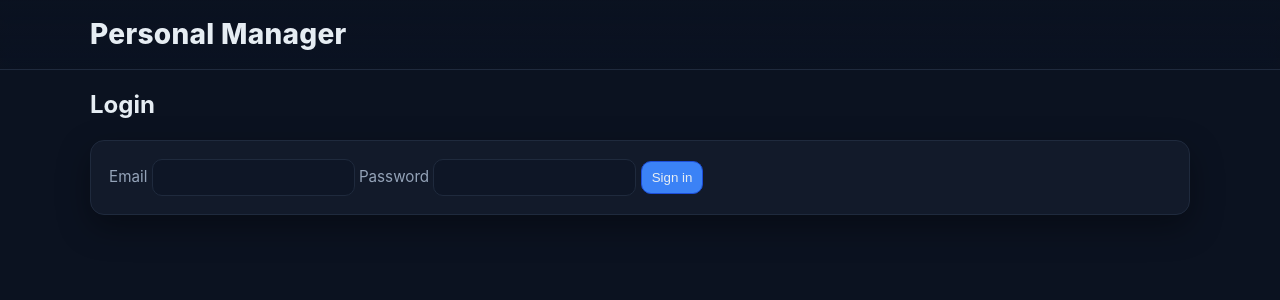
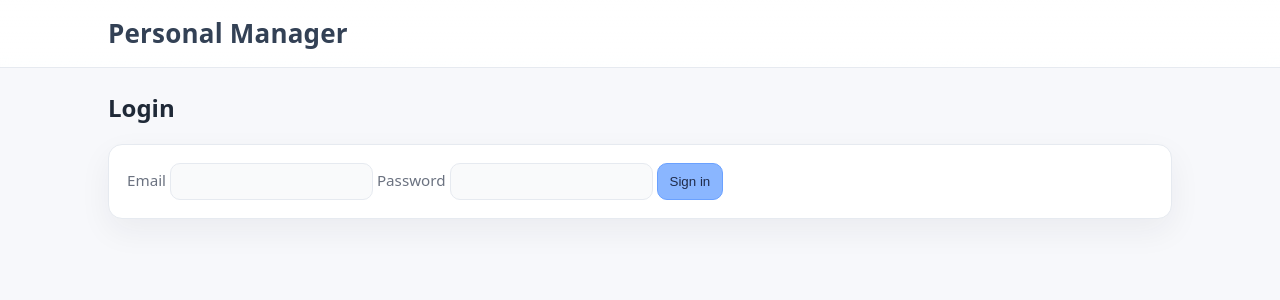
Before and after one commit to ukvass/personal_manager, a FastAPI app: page /login in a window 1280 px wide. Shown: the top 300 px of the page. Run offline with FastAPI, Linux system fonts and the light colour scheme; some libraries are stand-ins or nearby versions.

Commit message:
style: update CSS for a light pastel theme and improve layout structure

```diff
--- a/app/static/style.css
+++ b/app/static/style.css
@@ -1,83 +1,105 @@
-/* >>> NEW FILE: static/style.css
-   Purpose: minimal, clean styles. */
+/* Light, pastel theme with comfortable spacing */
 
 :root {
-  --bg: #0b0e14;
-  --card: #121826;
-  --text: #e6edf3;
-  --muted: #9aa4b2;
-  --primary: #4f46e5;
-  --secondary: #334155;
-  --danger: #dc2626;
-  --success: #16a34a;
-  --border: #263041;
+  /* Colors */
+  --bg: #f7f8fb;
+  --panel: #ffffff;
+  --panel-2: #f9fafb;
+  --text: #1f2937;
+  --muted: #6b7280;
+  --line: #e6eaf0;
+  --brand: #8ab6ff;       /* pastel blue */
+  --brand-700: #6aa1ff;
+  --success: #8bd3a8;     /* pastel green */
+  --danger: #f8a5a5;      /* pastel red */
+  --warning: #f7d5a8;
+
+  /* Spaces & shape */
+  --radius: 14px;
+  --radius-sm: 10px;
+  --shadow: 0 12px 32px rgba(31, 41, 55, 0.06);
+  --space-1: 6px;
+  --space-2: 10px;
+  --space-3: 14px;
+  --space-4: 18px;
+  --space-5: 22px;
 }
 
 * { box-sizing: border-box; }
-body {
+html, body {
   margin: 0;
-  font-family: ui-sans-serif, system-ui, -apple-system, Segoe UI, Roboto, Ubuntu, Cantarell, Noto Sans, Helvetica Neue, Arial, "Apple Color Emoji", "Segoe UI Emoji";
+  padding: 0;
   background: var(--bg);
   color: var(--text);
+  font-family: ui-sans-serif, system-ui, -apple-system, Segoe UI, Roboto, Ubuntu, Cantarell, Noto Sans, Helvetica Neue, Arial, "Apple Color Emoji", "Segoe UI Emoji";
+  line-height: 1.5;
 }
 
-.container { max-width: 980px; margin: 0 auto; padding: 16px; }
-
-.header { background: #0f1420; border-bottom: 1px solid var(--border); }
-.header h1 { margin: 0; }
-.header nav { float: right; margin-top: -28px; }
-
-.card { background: var(--card); border: 1px solid var(--border); border-radius: 12px; padding: 16px; margin-bottom: 16px; }
-
-.grid {
-  display: grid;
-  gap: 12px;
-  grid-template-columns: repeat(4, minmax(0, 1fr));
+/* Topbar */
+.topbar {
+  position: sticky;
+  top: 0; z-index: 10;
+  background: linear-gradient(180deg, rgba(255,255,255,0.96), rgba(255,255,255,0.88));
+  border-bottom: 1px solid var(--line);
+  backdrop-filter: saturate(140%) blur(6px);
 }
-.grid label { display: flex; flex-direction: column; gap: 6px; }
-.grid .actions { align-self: end; }
-
-input, select, button {
-  padding: 10px 12px;
-  border-radius: 10px;
-  border: 1px solid var(--border);
-  background: #0c1220;
-  color: var(--text);
-}
-
-.btn { background: var(--secondary); cursor: pointer; }
-.btn-primary { background: var(--primary); border-color: #3b34c5; }
-.btn-secondary { background: var(--secondary); }
-.btn-danger { background: var(--danger); border-color: #b91c1c; }
-.btn-success { background: var(--success); border-color: #15803d; }
-
-.table { width: 100%; }
-.row { display: grid; grid-template-columns: 50px 80px 1fr 160px 100px 160px; padding: 8px 6px; border-bottom: 1px solid var(--border); align-items: center; }
-.row.header { font-weight: 600; color: #c7d2fe; background: #0f1524; border-radius: 8px; }
-.row-actions { display: flex; gap: 8px; }
-
-.alert { padding: 12px; border-radius: 8px; margin-bottom: 12px; }
-.alert-error { background: #3f1f1f; border: 1px solid #7f1d1d; }
-
-.muted { color: var(--muted); }
-.mt { margin-top: 10px; }
-
-/* badges */
-.badge { padding: 0.1rem 0.4rem; border-radius: 0.5rem; font-size: 0.85em; }
-.badge-gray { background: #e5e7eb; color: #374151; }
-.badge-blue { background: #dbeafe; color: #1e3a8a; }
-.badge-green { background: #dcfce7; color: #166534; }
-.status-cell select { margin-left: .5rem; }
-
-.status-cell {
+.topbar-inner {
+  max-width: 1100px;
+  margin: 0 auto;
+  padding: var(--space-3) var(--space-4);
   display: flex;
   align-items: center;
-  gap: 0.4rem;
+  justify-content: space-between;
 }
-.status-cell .status-emoji {
-  font-size: 1.2rem;
+.brand {
+  font-weight: 800;
+  font-size: 26px;
+  letter-spacing: .2px;
+  color: #334155;
 }
+.top-actions { display: flex; align-items: center; gap: var(--space-3); color: var(--muted); }
+.pill { background: var(--panel-2); border: 1px solid var(--line); color: var(--text); padding: 8px 12px; border-radius: 999px; cursor: pointer }
+.pill:hover { filter: brightness(1.02); }
 
-.status-cell, .priority-cell, .title-cell { display: flex; align-items: center; gap: .4rem; }
-.status-emoji { font-size: 1.1rem; line-height: 1; }
-.title-cell input { width: 100%; max-width: 20rem; }
+/* Layout */
+.container { max-width: 1100px; margin: 22px auto; padding: 0 var(--space-4); }
+.card { background: var(--panel); border: 1px solid var(--line); border-radius: var(--radius); padding: var(--space-4); margin: var(--space-4) 0; box-shadow: var(--shadow); }
+.card-compact { padding: var(--space-3); }
+.card-compact h2 { margin-bottom: var(--space-2); }
+h1, h2 { margin: 0 0 var(--space-3); }
+.muted { color: var(--muted); }
+
+/* Forms */
+label { font-size: .95rem; color: var(--muted); }
+input, select, button { background: var(--panel-2); color: var(--text); border: 1px solid var(--line); border-radius: var(--radius-sm); padding: 10px 12px }
+
+.grid { display: grid; grid-template-columns: repeat(4, minmax(0, 1fr)); gap: var(--space-3); }
+.grid label { display: flex; flex-direction: column; gap: 6px; }
+.grid .actions { display: flex; align-items: flex-end }
+
+/* Actions bar inside cards */
+.actions { display: flex; align-items: center; gap: var(--space-2); margin-top: var(--space-3); }
+
+.btn { background: #e7eefc; border: 1px solid var(--brand-700); color: #1f2b4a; cursor: pointer; padding: 10px 12px; border-radius: var(--radius-sm) }
+.btn:hover { filter: brightness(1.01) }
+.btn-primary { background: var(--brand); border-color: var(--brand-700) }
+.btn-danger { background: var(--danger); border-color: #f28b8b }
+.btn-success { background: var(--success); border-color: #6ac493 }
+
+/* Table */
+.table { display: flex; flex-direction: column; gap: 4px }
+.row { display: grid; grid-template-columns: 32px 72px minmax(0, 1fr) 220px 100px 140px; align-items: center; gap: 8px; padding: 6px 0; }
+.row.header { color: var(--muted); font-weight: 600; border-bottom: 1px dashed var(--line); padding-bottom: 8px }
+.row > * { min-width: 0 }
+.row-actions { display: flex; gap: 10px; justify-content: flex-start }
+
+/* Cells */
+.status-cell, .priority-cell, .title-cell { display: flex; align-items: center; gap: .5rem }
+.status-emoji { font-size: 1.1rem; line-height: 1 }
+.status-cell select { margin-left: .4rem }
+.title-cell input { width: 100%; }
+
+/* Utils */
+.alert { padding: 12px; border-radius: 8px; margin-bottom: 12px; }
+.alert-error { background: #fde8e8; border: 1px solid #f8b4b4; color: #7b1c1c; }
+.mt { margin-top: 10px }
--- a/app/templates/base.html
+++ b/app/templates/base.html
@@ -9,44 +9,8 @@
     <meta charset="utf-8" />
     <meta name="viewport" content="width=device-width, initial-scale=1" />
     <title>{% block title %}Personal Manager{% endblock %}</title>
+    <link rel="stylesheet" href="/static/style.css" />
     <script src="https://unpkg.com/htmx.org@1.9.12" crossorigin="anonymous"></script>
-    <style>
-      :root{
-        --bg:#0b1220; --panel:#121a2a; --panel-2:#0e1626;
-        --text:#e6edf3; --muted:#94a3b8; --line:#1f2a3d;
-        --brand:#3b82f6; --brand-700:#1d4ed8;
-        --success:#22c55e; --danger:#ef4444;
-        --radius:14px; --radius-sm:10px; --shadow:0 12px 32px rgba(0,0,0,.35);
-      }
-      html,body{margin:0;padding:0;background:var(--bg);color:var(--text);font-family:Inter,system-ui,sans-serif;line-height:1.45}
-      .topbar{position:sticky;top:0;z-index:10;background:linear-gradient(180deg, rgba(11,18,32,.95), rgba(11,18,32,.75));border-bottom:1px solid var(--line);backdrop-filter:saturate(140%) blur(6px)}
-      .topbar-inner{max-width:1100px;margin:0 auto;padding:14px 18px;display:flex;align-items:center;justify-content:space-between}
-      .brand{font-weight:800;font-size:28px;letter-spacing:.3px}
-      .top-actions{display:flex;align-items:center;gap:12px;color:var(--muted)}
-      .pill{background:#1f2937;border:1px solid var(--line);color:var(--text);padding:8px 12px;border-radius:999px;cursor:pointer}
-      .pill:hover{filter:brightness(1.05)}
-      .container{max-width:1100px;margin:18px auto;padding:0 18px}
-      .card{background:var(--panel);border:1px solid var(--line);border-radius:var(--radius);padding:18px;margin:18px 0;box-shadow:var(--shadow)}
-      h1,h2{margin:0 0 14px}
-      .muted{color:var(--muted)}
-      label{font-size:.95rem;color:var(--muted)}
-      input,select,button{background:var(--panel-2);color:var(--text);border:1px solid var(--line);border-radius:var(--radius-sm);padding:10px 12px}
-      .grid{display:grid;grid-template-columns:repeat(4,minmax(0,1fr));gap:12px}
-      .grid label{display:flex;flex-direction:column;gap:6px}
-      .grid .actions{display:flex;align-items:flex-end}
-      .btn{background:#273244;border:1px solid var(--line);cursor:pointer;padding:8px 10px}
-      .btn:hover{filter:brightness(1.06)}
-      .btn-primary{background:var(--brand);border-color:var(--brand-700)}
-      .btn-danger{background:var(--danger);border-color:#dc2626}
-      .btn-success{background:var(--success);border-color:#16a34a}
-      .table{display:flex;flex-direction:column;gap:8px}
-      .row{display:grid;grid-template-columns:24px 60px minmax(0,1fr) 200px 84px 104px;align-items:center;gap:8px;padding:4px 0}
-      .row.header{color:var(--muted);font-weight:600;border-bottom:1px dashed var(--line);padding-bottom:8px}
-      .row > *{min-width:0}
-      .row-actions{display:flex;gap:8px;justify-content:flex-start}
-      .status-cell,.priority-cell,.title-cell{display:flex;align-items:center;gap:.5rem}
-      .status-emoji{font-size:1.1rem;line-height:1}
-    </style>
   </head>
   <body>
     <div class="topbar">
```
Also changed, not shown: app/templates/index.html (+7 -8 lines).
